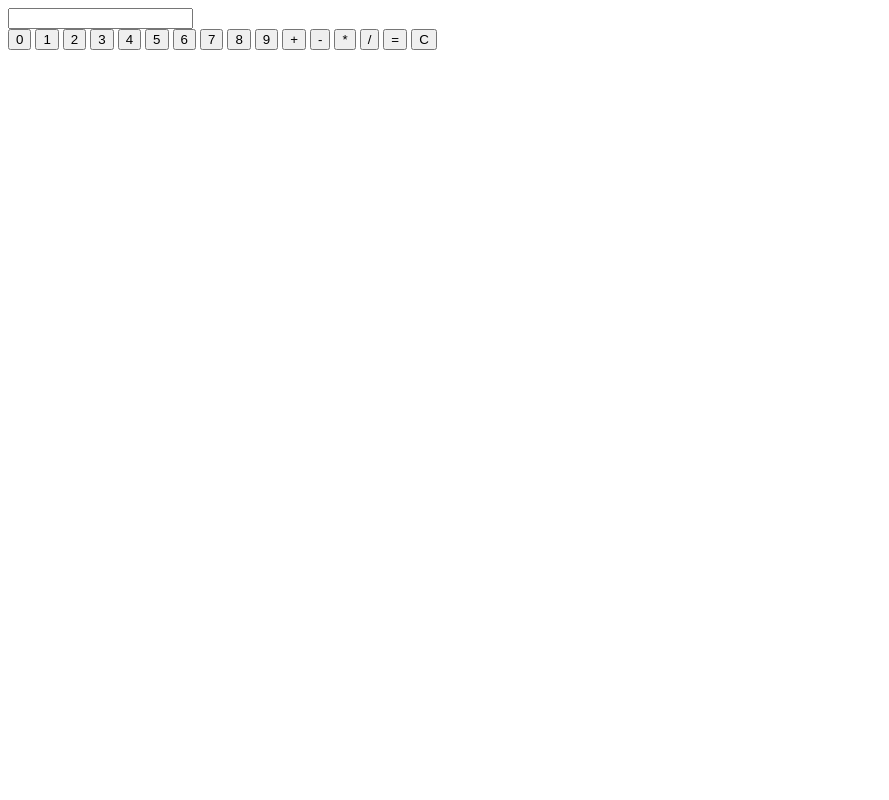
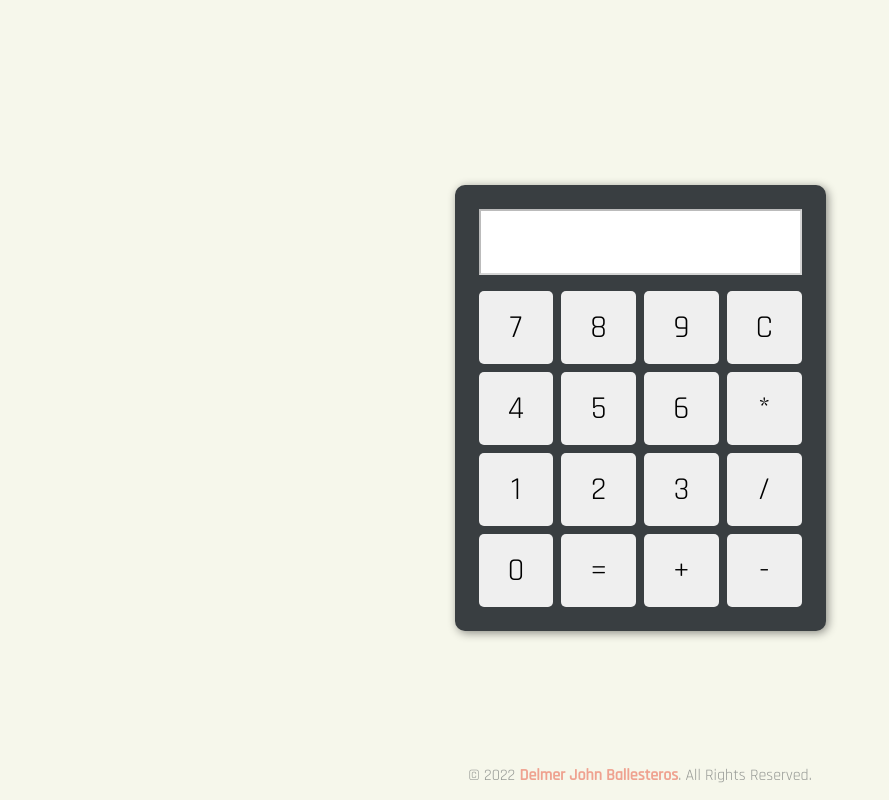
Before and after one commit to grixxxx/basic-Calculator, a website built with Parcel: page src/index.html in a window 1280 px wide. Shown: the whole page, without its empty margins (0-889 px from the left). Built offline with nearby package versions, Linux system fonts and the light colour scheme.

Commit message:
added some style

```diff
--- a/package.json
+++ b/package.json
@@ -11,6 +11,7 @@
   "author": "",
   "license": "ISC",
   "devDependencies": {
-    "parcel": "^2.8.0"
+    "parcel": "^2.8.0",
+    "sass": "^1.56.1"
   }
 }
--- a/src/index.html
+++ b/src/index.html
@@ -5,29 +5,43 @@
     <meta http-equiv="X-UA-Compatible" content="IE=edge" />
     <meta name="viewport" content="width=device-width, initial-scale=1.0" />
     <title>Calculator By Delmer John Ballesteros</title>
+    <link rel="stylesheet" href="./dist/css/main.css" />
+    <link
+      href="https://fonts.googleapis.com/css2?family=Abril+Fatface&family=Rajdhani:wght@300;400;500&display=swap"
+      rel="stylesheet"
+    />
   </head>
   <body>
     <main>
-      <input class="inputEl" type="text" />
+      <input class="inputEl" type="text" disabled />
       <section class="buttonContainer">
-        <button>0</button>
+        <button>7</button>
+        <button>8</button>
+        <button>9</button>
+        <button>C</button>
+        <button>4</button>
+        <button>5</button>
+        <button>6</button>
+        <button>*</button>
         <button>1</button>
         <button>2</button>
         <button>3</button>
-        <button>4</button>
-        <button>5</button>
-        <button>6</button>
-        <button>7</button>
-        <button>8</button>
-        <button>9</button>
+        <button>/</button>
+        <button>0</button>
+        <button>=</button>
         <button>+</button>
         <button>-</button>
-        <button>*</button>
-        <button>/</button>
-        <button>=</button>
-        <button>C</button>
       </section>
     </main>
+
+    <footer>
+      <h1>
+        © 2022
+        <a href="https://github.com/grixxxx" target="_blank"
+          >Delmer John Ballesteros</a
+        >. All Rights Reserved.
+      </h1>
+    </footer>
     <script src="./js/index.js"></script>
   </body>
 </html>
--- /dev/null
+++ b/src/sass/_buttons.scss
@@ -0,0 +1,25 @@
+@use "./variables" as *;
+
+.buttonContainer {
+  display: grid;
+  grid-template-columns: repeat(4, 1fr);
+  gap: $paddingVerySmll;
+
+  button {
+    padding: $paddingsmll;
+    border-radius: 5px;
+    border: none;
+    cursor: pointer;
+    font-family: $secondaryFontFam;
+    font-size: 2rem;
+
+    &:hover {
+      filter: brightness(1.5);
+    }
+
+    &:active {
+      filter: brightness(1.2);
+      box-shadow: 1px 1px 3px rgba(0, 0, 0, 0.445);
+    }
+  }
+}
--- /dev/null
+++ b/src/sass/_colors.scss
@@ -0,0 +1,3 @@
+$primaryClr: #f6f7eb;
+$secondayClr: #393e41;
+$accentClr: #e94f37;
--- /dev/null
+++ b/src/sass/_resets.scss
@@ -0,0 +1,124 @@
+html,
+body,
+div,
+span,
+applet,
+object,
+iframe,
+h1,
+h2,
+h3,
+h4,
+h5,
+h6,
+p,
+blockquote,
+pre,
+a,
+abbr,
+acronym,
+address,
+big,
+cite,
+code,
+del,
+dfn,
+em,
+img,
+ins,
+kbd,
+q,
+s,
+samp,
+small,
+strike,
+strong,
+sub,
+sup,
+tt,
+var,
+b,
+u,
+i,
+center,
+dl,
+dt,
+dd,
+ol,
+ul,
+li,
+fieldset,
+form,
+label,
+legend,
+table,
+caption,
+tbody,
+tfoot,
+thead,
+tr,
+th,
+td,
+article,
+aside,
+canvas,
+details,
+embed,
+figure,
+figcaption,
+footer,
+header,
+hgroup,
+menu,
+nav,
+output,
+ruby,
+section,
+summary,
+time,
+mark,
+audio,
+video {
+  margin: 0;
+  padding: 0;
+  border: 0;
+  font-size: 100%;
+  font: inherit;
+  vertical-align: baseline;
+}
+
+article,
+aside,
+details,
+figcaption,
+figure,
+footer,
+header,
+hgroup,
+menu,
+nav,
+section {
+  display: block;
+}
+body {
+  line-height: 1;
+}
+ol,
+ul {
+  list-style: none;
+}
+blockquote,
+q {
+  quotes: none;
+}
+blockquote:before,
+blockquote:after,
+q:before,
+q:after {
+  content: "";
+  content: none;
+}
+table {
+  border-collapse: collapse;
+  border-spacing: 0;
+}
--- /dev/null
+++ b/src/sass/_variables.scss
@@ -0,0 +1,8 @@
+$mainFontFam: "Abril Fatface", cursive;
+
+$secondaryFontFam: "Rajdhani", sans-serif;
+
+$paddingVerySmll: 0.5rem;
+$paddingsmll: 1rem;
+$paddingmed: 1.5rem;
+$paddingBig: 3rem;
--- /dev/null
+++ b/src/sass/main.scss
@@ -0,0 +1,52 @@
+@forward "./resets";
+@forward "./buttons";
+@use "./colors" as *;
+@use "./variables" as *;
+
+body {
+  background-color: $primaryClr;
+  display: flex;
+  align-items: center;
+  justify-content: center;
+  flex-direction: column;
+  min-height: 100vh;
+  margin-inline: $paddingBig;
+  color: $secondayClr;
+  font-family: $secondaryFontFam;
+  position: relative;
+}
+
+main {
+  max-width: 400px;
+  margin-top: $paddingsmll;
+  background-color: $secondayClr;
+  padding: $paddingmed;
+  border-radius: 10px;
+  box-shadow: 2px 2px 10px rgba(0, 0, 0, 0.445);
+
+  .inputEl {
+    padding: $paddingsmll;
+    max-width: 100%;
+    text-align: end;
+    font-size: 1.5rem;
+    margin-bottom: $paddingsmll;
+    background-color: white;
+    font-family: $secondaryFontFam;
+    font-weight: bold;
+  }
+}
+
+footer {
+  position: absolute;
+  bottom: 0;
+  padding: $paddingsmll;
+  font-size: clamp(0.72rem, 2vw, 1rem);
+  text-align: center;
+  opacity: 0.5;
+
+  a {
+    color: $accentClr;
+    text-decoration: none;
+    font-weight: 700;
+  }
+}
```
Also changed, not shown: src/dist/css/main.css (added), 2 other files.
